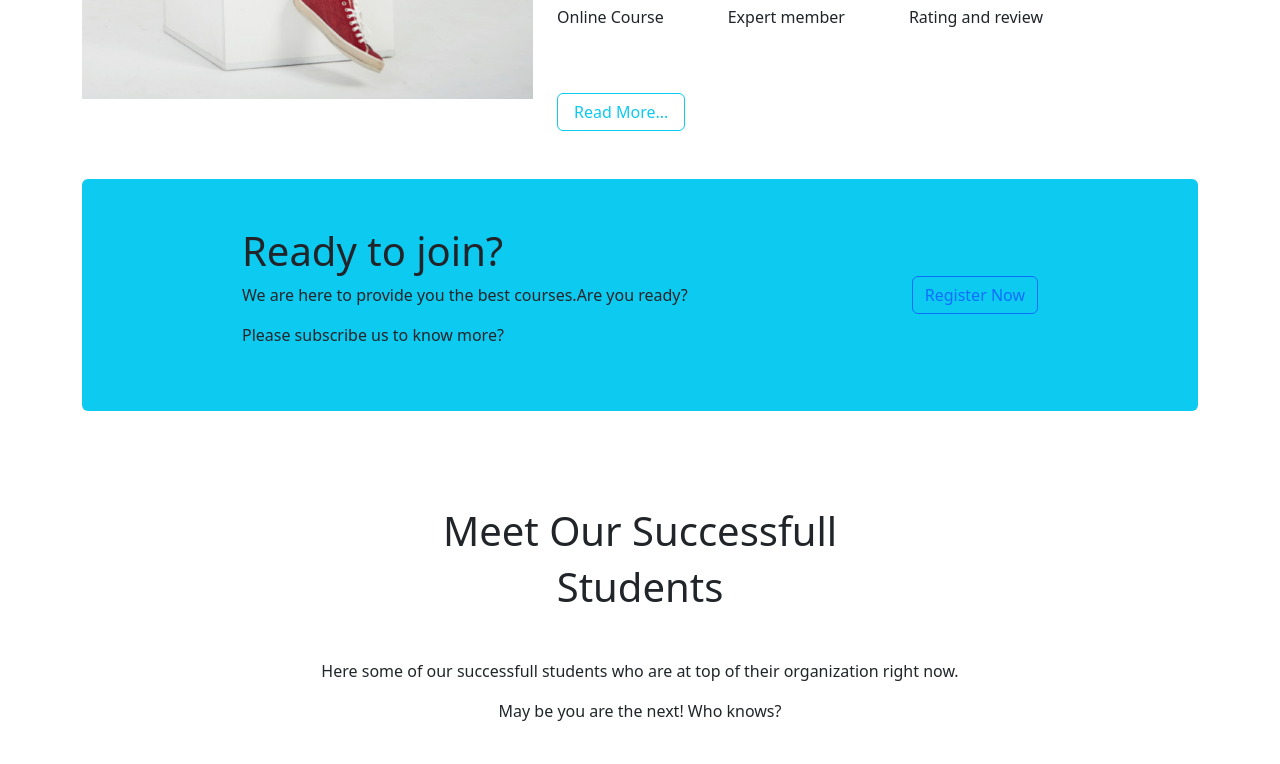
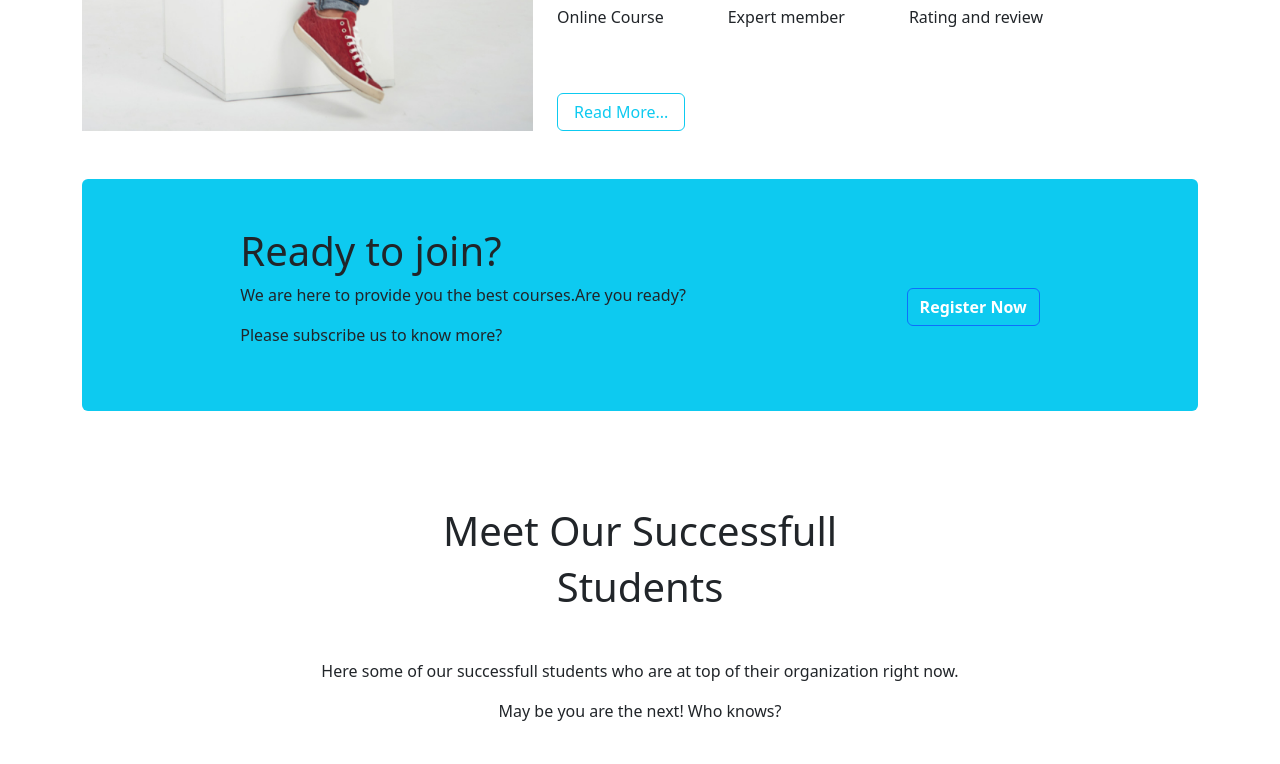
Before and after one commit to Ullashhh/Assignment-3, a plain HTML site: page index.html in a window 1280 px wide. Shown: the part 2445-3209 px from the top of the page. Drawn offline with nearby package versions, Linux system fonts and the light colour scheme.

Commit message:
modal section final

```diff
--- a/index.html
+++ b/index.html
@@ -368,7 +368,7 @@
       <section class="container mt-5 pt-5 sec">
         <div class="row">
           <div class="col-lg-5 col-sm-12 col-md-12">
-            <img class="img-fluid w-100" src="./images/working.png" alt="" />
+            <img class="img-fluid w-100 h-100" src="./images/working.png" alt="" />
           </div>
           <div class="mt-5 pt-4 col-lg-7 col-sm-12 col-md-12">
             <h1>Explore The e-Learning</h1>
@@ -408,19 +408,20 @@
           </div>
         </div>
       </section>
+      <!-- modal section  -->
       <section class="container mt-5 sec">
         <div
-          class="d-flex justify-content-around align-items-center bg-info p-5 rounded-2"
+          class="d-lg-flex d-sm-block justify-content-around align-items-center bg-info p-5 rounded-2"
         >
           <div>
             <h1>Ready to join?</h1>
             <p>We are here to provide you the best courses.Are you ready?</p>
             <p>Please subscribe us to know more?</p>
           </div>
-          <div>
+          <div class="d-flex align-items-center justify-content-center">
             <button
               type="button"
-              class="btn btn-outline-primary"
+              class="btn btn-outline-primary text-white fw-semibold mt-4"
               data-bs-toggle="modal"
               data-bs-target="#exampleModal"
               data-bs-whatever="@mdo"
```
